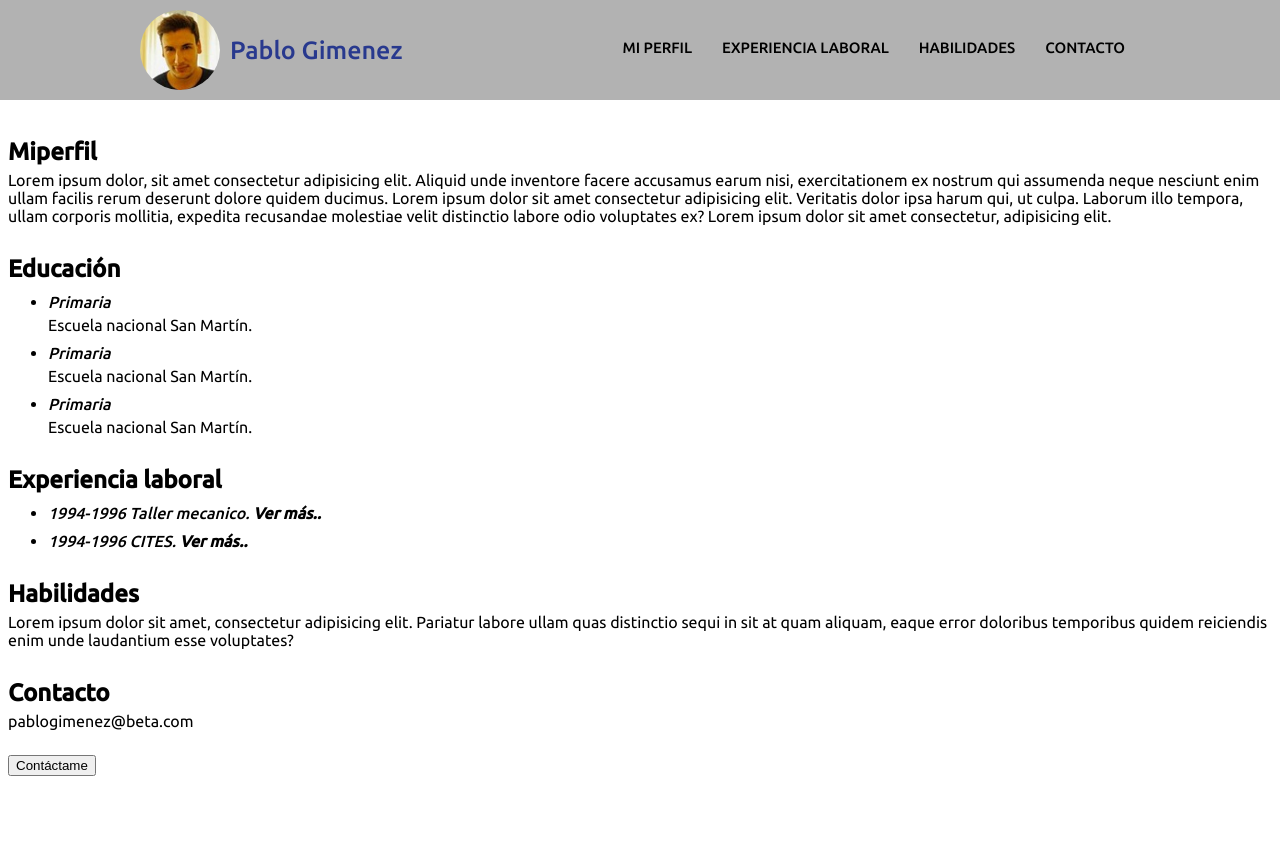
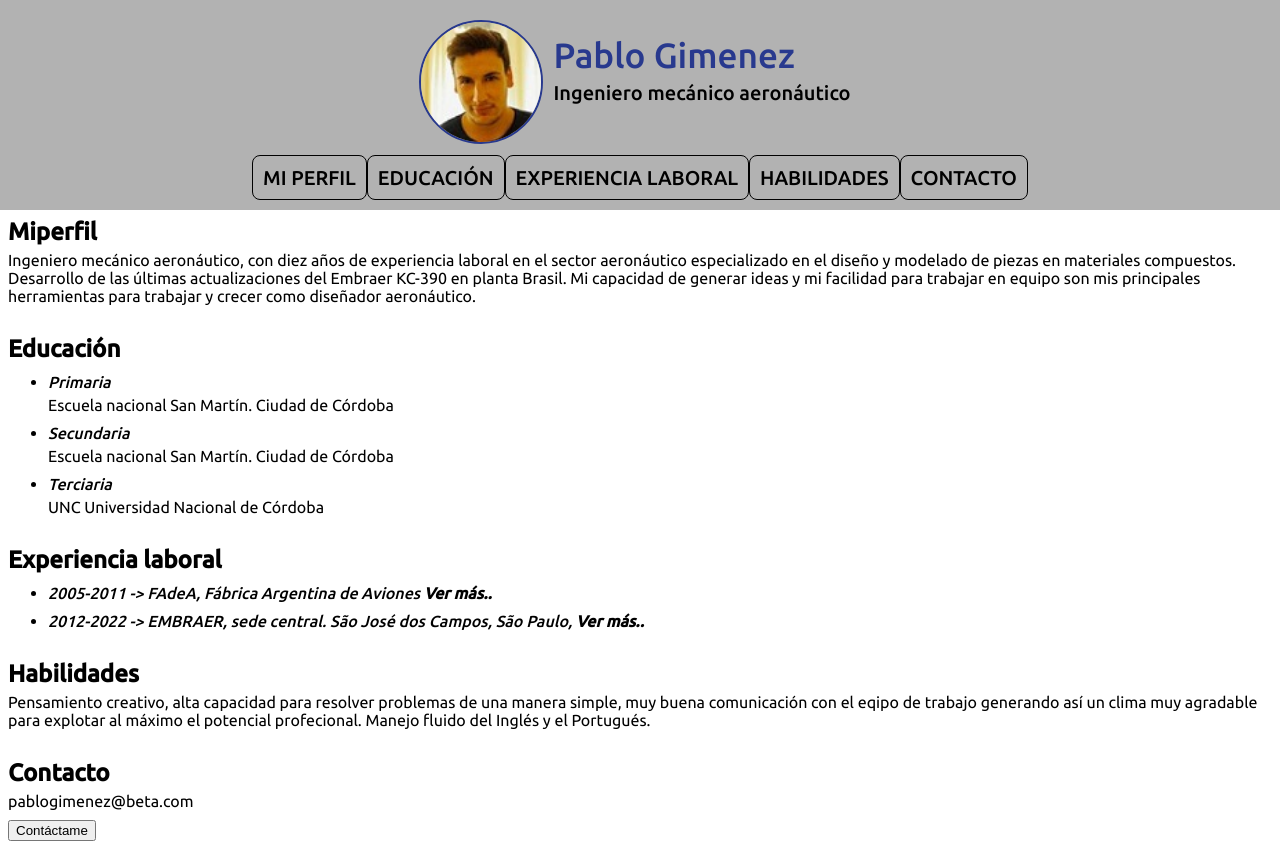
Before and after one commit to nicodacci/Trabajo-Final-Arg-Programa, a plain HTML site: page index.html in a window 1280 px wide. Before the commit the page ends 800 px from the top, so only its background shows below. Drawn offline with Linux system fonts and the light colour scheme.

Commit message:
Agregado de contenido

```diff
--- a/CSS/style.css
+++ b/CSS/style.css
@@ -8,28 +8,34 @@
 }
 
 .nav{
-    display: flex;
-    justify-content: space-between;/*dejo un espacio en el medio*/
-    padding: 10px;
-    max-width: 1000px;/*ancho maximo, despues de eso se centra*/
+    justify-items: center;
     margin: 0 auto;/*0 arriba y abajo, automatico a los costados*/
 }
 
 /*logotipo*/
 .logotipo{
+    justify-content: center;
+    padding: 20px 20px 1px 20px;
     display: flex;
     align-items: center;
-    font-size: 25px;
+    font-size: 35px;
     color: var(--color_texto_secundario);
     font-weight: 500;
 }
 
 .logotipo img{
+
     border-radius: 50%; /*imagen redonda*/
+    border: 2px solid ;
 }
 
 #nombre{
     padding: 10px;
+}
+
+.nav p{
+    font-size: 20px;
+    color: var(--color_texto);
 }
 
 /*menu*/
@@ -38,18 +44,23 @@
     list-style: none;   /*saco las viñetas*/
     margin: 0;  /*reseteo los margenes y padding*/
     padding: 0;
-}
-
-.menu li{
-    padding: 0px 15px;
+    justify-content:space-around
 }
 
 .menu a{
     color: var(--color_texto);
-    font-size: 15px;
+    font-size: 20px;
     font-weight: 500;
-    line-height: 75px;/*alto de linea de texto para centrarlo horizontalmente*/
+    line-height: 65px;/*alto de linea de texto para centrarlo horizontalmente*/
     text-transform: uppercase;
+    padding: 10px;
+    margin: 0px;
+    border: 1px solid black;
+    border-radius: 8px;
+}
+
+#mi_perfil{
+    padding-top: 80px;
 }
 
 form{
@@ -78,12 +89,11 @@ form{
 
 }
 
+#email{
+    margin-bottom: 10px;
+}
 
-@media (max-width: 850px) {
-
-    body{
-        padding-top: 300px;
-    }
+@media (max-width: 950px) {
 
     .nav{
         display: flex;
@@ -94,19 +104,16 @@ form{
     }
 
     .menu{
+
         flex-direction: column;
         position: fixed;
         left: 0;
         top: 0;
-        margin-top: 100px;
+        margin-top: 185px;
         width: 100%;
         align-items: center;
         background-color: var(--color_disp_movil);
 
-    }
-
-    .menu li{
-        padding: 0px;
     }
 
     .menu a{
@@ -115,9 +122,13 @@ form{
         font-weight: 500;
         line-height: 50px;
         text-transform: uppercase;
-        padding: 1px;
+        padding: 10px;
         margin: 0px;
-
+        border: 1px solid black;
+        border-radius: 8px;
+    }
+    #mi_perfil{
+        padding-top: 410px;
     }
 
     .form {
@@ -135,4 +146,7 @@ form{
         white-space: initial;
         min-height: 100px;
     }
+    #email{
+        margin-bottom: 5px;
+    }
 }
--- a/JS/funcion_enviar_consulta.js
+++ b/JS/funcion_enviar_consulta.js
@@ -27,11 +27,11 @@ function enviar_consulta(){
         alert("Su consulta fue enviada")
         btn_contacto.style.display = "block"
         formulario.style.display = "none"
+        nombre_apellido.value=""
+        e_mail.value=""
+        consulta.value=""
     } else {alert("Complete los campos requeridos..")}
 
-    nombre_apellido.value=""
-    e_mail.value=""
-    consulta.value=""
 }
 
 function formulario_completo(){
--- a/JS/funcion_ver_mas.js
+++ b/JS/funcion_ver_mas.js
@@ -11,7 +11,7 @@ for (let i = 0; i < 2; i++) {
     ver_mas[i].addEventListener("mouseleave", function(){
         setTimeout(() => {
             experiencia[i].style.display = "none"
-        }, 5000);
+        }, 7000);
         })
 }
 
--- a/index.html
+++ b/index.html
@@ -21,12 +21,15 @@
 <header class="header">
     <nav class="nav">
         <a href="#" class="logotipo">
-            <img height="80" width="80" src="/imagenes/foto_cv_arg_progr.jpg" alt="Imagen del titular del cv">
-            <div id="nombre">Pablo Gimenez</div>
+            <img height="120" width="120" src="/imagenes/foto_cv_arg_progr.jpg" alt="Imagen del titular del cv">
+            <div id="nombre">Pablo Gimenez
+                <p>Ingeniero mecánico aeronáutico</p>
+            </div>
         </a>
 
         <ul class="menu">
             <li><a href="#mi_perfil">Mi perfil</a></li>
+            <li><a href="#educacion">Educación</a></li>
             <li><a href="#experiencia_laboral">Experiencia laboral</a></li>
             <li><a href="#habilidades">Habilidades</a></li>
             <li><a href="#contacto">Contacto</a></li>
@@ -40,25 +43,21 @@
         <a name="mi_perfil"></a>
         <h2>Miperfil</h2>
         <p>
-            Lorem ipsum dolor, sit amet consectetur adipisicing elit. Aliquid unde inventore facere accusamus earum
-            nisi, exercitationem ex nostrum qui assumenda neque nesciunt enim ullam facilis rerum deserunt dolore quidem
-            ducimus.
-            Lorem ipsum dolor sit amet consectetur adipisicing elit. Veritatis dolor ipsa harum qui, ut culpa. Laborum illo tempora, ullam corporis mollitia, expedita recusandae molestiae velit distinctio labore odio voluptates ex?
-            Lorem ipsum dolor sit amet consectetur, adipisicing elit.
+            Ingeniero mecánico aeronáutico, con  diez años de experiencia laboral en el sector aeronáutico especializado en el diseño y modelado de piezas en materiales compuestos. Desarrollo de las últimas actualizaciones del Embraer KC-390 en planta Brasil. Mi capacidad de generar ideas y mi facilidad para trabajar en equipo son mis principales herramientas para trabajar y crecer como diseñador aeronáutico.
         </p>
     </div>
 
-    <div>
+    <div id="educacion">
         <a name="educación"></a>
         <h2>Educación</h2>
 
         <ul class="educacion">
             <li>Primaria</li>
-                <p>Escuela nacional San Martín.</p>
-            <li>Primaria</li>
-                <p>Escuela nacional San Martín.</p>
-            <li>Primaria</li>
-                <p>Escuela nacional San Martín.</p>
+                <p>Escuela nacional San Martín. Ciudad de Córdoba </p>
+            <li>Secundaria</li>
+                <p>Escuela nacional San Martín. Ciudad de Córdoba</p>
+            <li>Terciaria</li>
+                <p>UNC Universidad Nacional de Córdoba</p>
         </ul>
     </div>
 
@@ -68,11 +67,11 @@
 
         <ul class="experiencia_laboral">
 
-            <li>1994-1996 Taller mecanico. <span class="ver_mas" >Ver más..</span>
-                <p class="experiencia" style="display: none;">sfdsfsfsf</p>
+            <li>2005-2011 -> FAdeA, Fábrica Argentina de Aviones <span class="ver_mas" >Ver más..</span>
+                <p class="experiencia" style="display: none;">Departamento de diseño y desarrollo CAD</p>
             </li>
-            <li>1994-1996 CITES. <span class="ver_mas" >Ver más..</span>
-                <p class="experiencia" style="display: none;">QWSQSWQSWQWD</p>
+            <li>2012-2022 -> EMBRAER, sede central. São José dos Campos, São Paulo, <span class="ver_mas" >Ver más..</span>
+                <p class="experiencia" style="display: none;">Sector ingeniería en materiales compuestos, diseño CAD, pruebas de laboratorio y ensayos de materiales compuestos</p>
             </li>
         </ul>
     </div>
@@ -80,15 +79,14 @@
     <div>
         <a name="habilidades"></a>
         <h2>Habilidades</h2>
-        <p>Lorem ipsum dolor sit amet, consectetur adipisicing elit. Pariatur labore ullam quas distinctio sequi in sit
-            at quam aliquam, eaque error doloribus temporibus quidem reiciendis enim unde laudantium esse voluptates?
+        <p>Pensamiento creativo, alta capacidad para resolver problemas de una manera simple, muy buena comunicación con el eqipo de trabajo generando así un clima muy agradable para explotar al máximo el potencial profecional. Manejo fluido del Inglés y el Portugués.
         </p>
     </div>
 
     <div>
         <a name="contacto"></a>
         <h2>Contacto</h2>
-        <p>pablogimenez@beta.com</p>
+        <p id="email">pablogimenez@beta.com</p>
         <a href="#formulario"><button id="contactame">Contáctame</button></a>
         <a name="formulario"></a>
             <form id="form" action="" style="display: none;">
```
